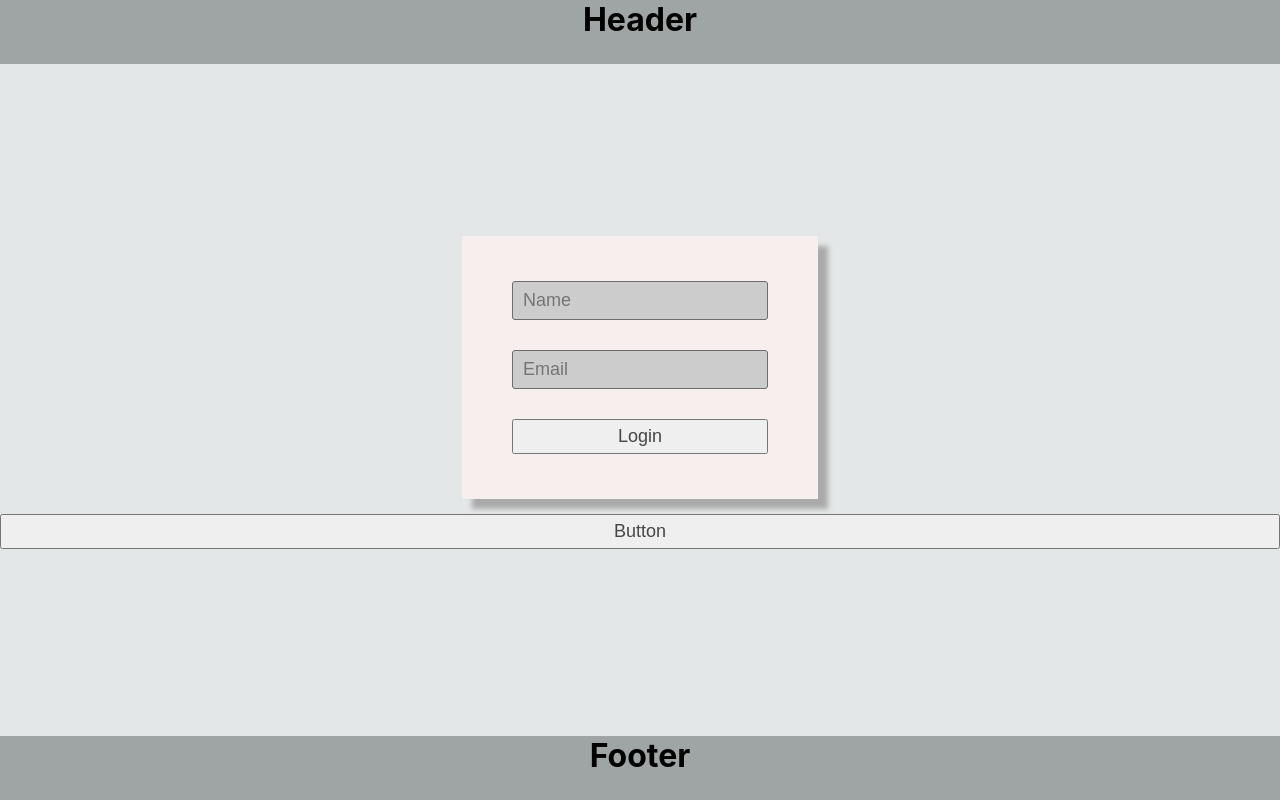
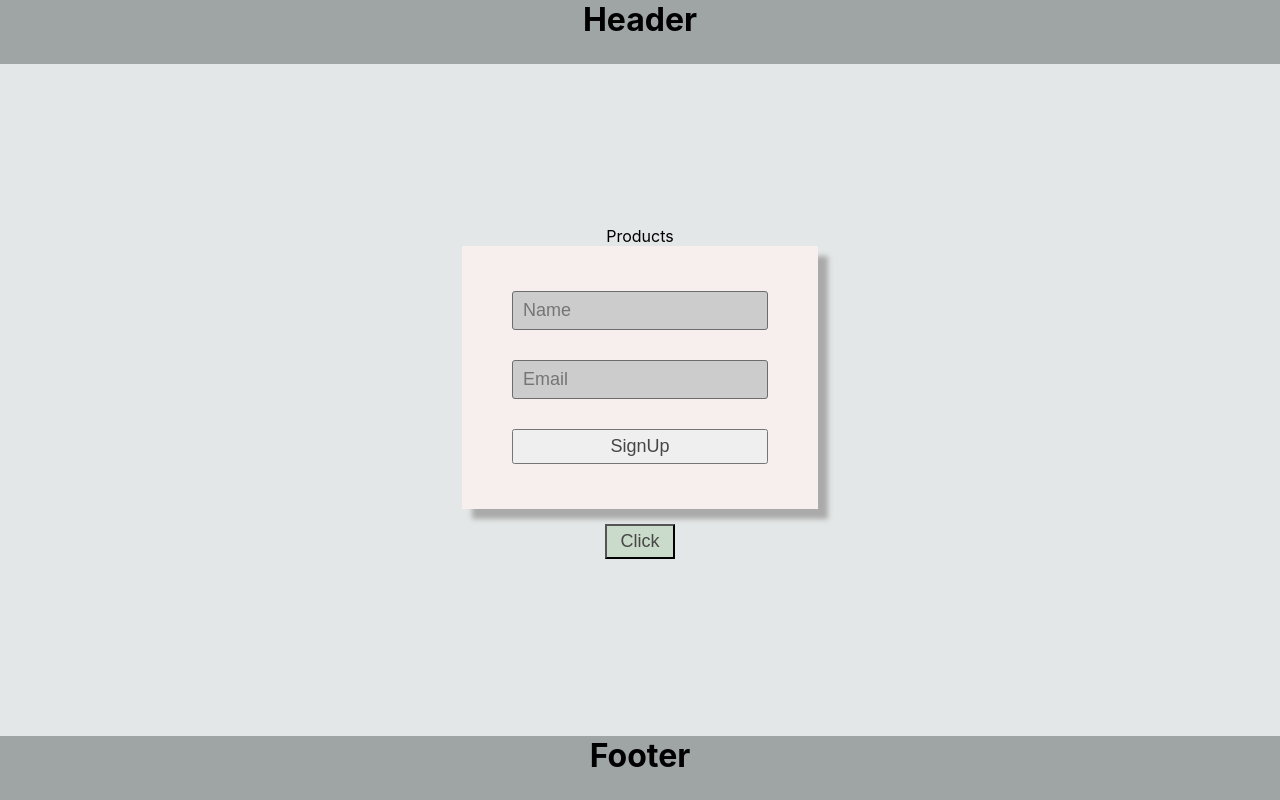
Before and after one commit to ArminAvdalyan/git-learn, a React (Create React App) app in the folder react-demo/: page / in a window 1280 px wide. Built offline with nearby package versions, Linux system fonts and the light colour scheme.

Commit message:
Layout with class Component

```diff
--- a/react-demo/src/Container/Form/LoginForm/LoginForm.js
+++ b/react-demo/src/Container/Form/LoginForm/LoginForm.js
@@ -1,13 +1,14 @@
 import React, { useState } from "react";
+
 import Button from "../../../Components/Button/Button.js";
 import Input from "../../../Components/Input/Input.js";
 import { Validate } from "../../../util/validate.js";
+
 import "./LoginForm.css";
 
 const LoginForm = () => {
   const [inputText, setInputText] = useState("");
   const [inputEmail, setInputEmail] = useState("");
-
   const onchangeText = (e) => {
     e.preventDefault();
     setInputText(e.target.value);
--- /dev/null
+++ b/react-demo/src/Container/Products/Products.js
@@ -0,0 +1,11 @@
+import React from "react";
+
+const Products = () => {
+  return (
+    <div>
+      Products
+    </div>
+  )
+}
+
+export default Products;
--- a/react-demo/src/components/Button/Button.js
+++ b/react-demo/src/components/Button/Button.js
@@ -1,8 +1,9 @@
 import React from "react";
+
 import "./Button.css";
 
 const Button = (props) => {
-  return  <button onClick={props.onclick} className="btnStyle">{props.text}</button>
+  return  <button onClick={props.onclick} className={` btnStyle ${props.newBtnClass}`}>{props.text}</button>
 }
 
 export default Button;
--- a/react-demo/src/components/Footer/Footer.js
+++ b/react-demo/src/components/Footer/Footer.js
@@ -1,4 +1,5 @@
 import React from "react";
+
 import "./Footer.scss";
 
 const Footer = () => {
--- a/react-demo/src/components/Header/Header.js
+++ b/react-demo/src/components/Header/Header.js
@@ -1,4 +1,5 @@
 import React from "react";
+
 import "./Header.scss";
 
 const Header = () => {
--- a/react-demo/src/components/Input/Input.js
+++ b/react-demo/src/components/Input/Input.js
@@ -1,4 +1,5 @@
 import React from "react";
+
 import "./Input.css";
 
 const Input = (props) => {
--- a/react-demo/src/components/Layout/Layout.js
+++ b/react-demo/src/components/Layout/Layout.js
@@ -1,32 +1,59 @@
-import React, {useState } from "react";
+import React, { useState, Component } from "react";
+
 import LoginForm from "../../Container/Form/LoginForm/LoginForm.js";
 import SignUpForm from "../../Container/Form/SignupForm/SignupForm.js";
 import Button from "../../Components/Button/Button.js";
+import Products from "../../Container/Products/Products.js";
+
 import "./Layout.scss";
 
-const Layout = ({ children }) => {
-  const [isLogin, setIsLogin] = useState(false);
+// const Layout = ({ children }) => {
+//   const [isLogin, setIsLogin] = useState(false);
 
-  const toggleLogin = () => {
-    console.log('1111ddd', isLogin);
+//   const toggleLogin = () => {
+//     setIsLogin(!isLogin);
+//   }
 
-    setIsLogin(!isLogin);
+//   return (
+//     <div className="app-layout">
+//       <main>
+//         <Products />
+//         {isLogin ?
+//           <SignUpForm />
+//           : <LoginForm />
+//         }
+//         <Button onclick={toggleLogin} text="Click" newBtnClass="btn-layout" />
+//         {children}
+//       </main>
+//     </div>
+//   )
+// }
+
+class LayoutClass extends Component {
+  state = {
+    isLogin: true
   }
 
-  console.log('ddd', isLogin);
-
+  toggleLogin = () => {
+    this.setState({
+      isLogin: !this.state.isLogin
+    })
+  }
+  render() {
     return (
       <div className="app-layout">
         <main>
-        {isLogin ?
+          <Products />
+          {this.state.isLogin ?
             <SignUpForm />
             : <LoginForm />
           }
-        <Button onclick={toggleLogin} text="Button" />
-        {children}
+          <Button onclick={this.toggleLogin} text="Click" newBtnClass="btn-layout" />
+          {/* {children} */}
         </main>
       </div>
     )
   }
+}
 
-export default Layout;
+export default LayoutClass;
--- a/react-demo/src/components/Layout/Layout.scss
+++ b/react-demo/src/components/Layout/Layout.scss
@@ -6,3 +6,8 @@
    justify-content: center;
    background-color: rgb(228, 231, 231);
  }
+
+ .btn-layout {
+   width: 70px;
+   background-color: rgb(203, 219, 203);
+ }
```
Also changed, not shown: react-demo/src/Container/Form/SignupForm/SignupForm.js (+2 -5 lines), react-demo/src/Container/Products/Product.scss (added), 1 other file (tests, documents, lock files or other folders). Lines whose indentation alone changed are shown as unchanged.
